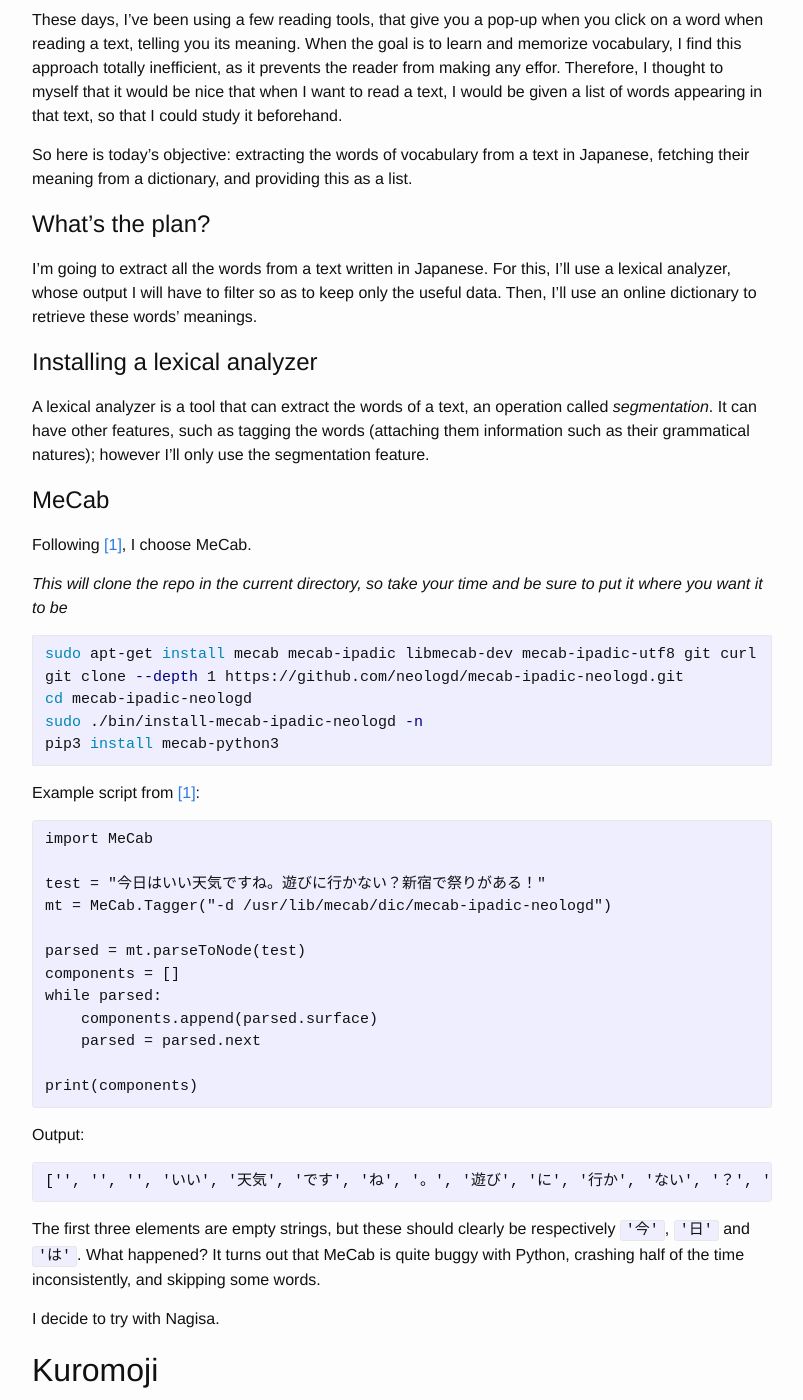
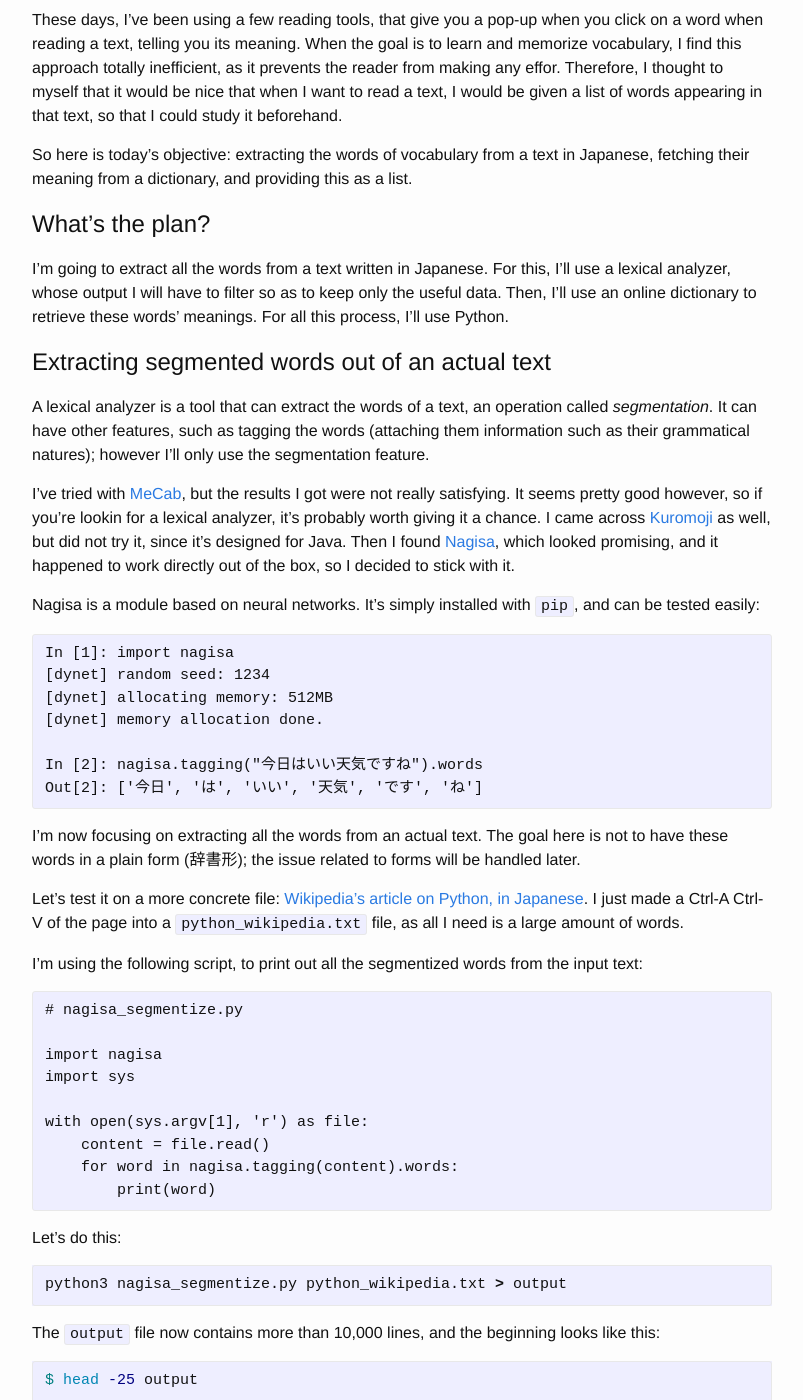
Before and after one commit to Afoucaul/Afoucaul.github.io, a Jekyll site: the page built from _posts/2018-06-17-extracting-vocabulary-from-a-japanese-text.markdown, in a window 1280 px wide and 1400 px high, scrolled down 345 px. Shown: the whole window, without its empty margins (238-1041 px from the left). Built offline with Jekyll 4.4.1, drawn with Linux system fonts in a browser that asks for light colours; some of the changed text lies outside the part shown.

Commit message:
Improved section about lexical analysis; added references

````diff
--- a/_posts/2018-06-17-extracting-vocabulary-from-a-japanese-text.markdown
+++ b/_posts/2018-06-17-extracting-vocabulary-from-a-japanese-text.markdown
@@ -20,63 +20,22 @@
 I'm going to extract all the words from a text written in Japanese.
 For this, I'll use a lexical analyzer, whose output I will have to filter so as to keep only the useful data.
 Then, I'll use an online dictionary to retrieve these words' meanings.
+For all this process, I'll use Python.
 
 
-# Installing a lexical analyzer
+# Extracting segmented words out of an actual text
 
 A lexical analyzer is a tool that can extract the words of a text, an operation called *segmentation*.
 It can have other features, such as tagging the words (attaching them information such as their grammatical natures); however I'll only use the segmentation feature.
 
-# MeCab
+I've tried with [MeCab](mecab), but the results I got were not really satisfying. It seems pretty good however, so if you're lookin for a lexical analyzer, it's probably worth giving it a chance.
+I came across [Kuromoji](kuromoji) as well, but did not try it, since it's designed for Java.
+Then I found [Nagisa](nagisa), which looked promising, and it happened to work directly out of the box, so I decided to stick with it.
 
-Following [[1]](#robfahey1), I choose MeCab.
-
-*This will clone the repo in the current directory, so take your time and be sure to put it where you want it to be*
-
-```bash
-sudo apt-get install mecab mecab-ipadic libmecab-dev mecab-ipadic-utf8 git curl
-git clone --depth 1 https://github.com/neologd/mecab-ipadic-neologd.git
-cd mecab-ipadic-neologd
-sudo ./bin/install-mecab-ipadic-neologd -n
-pip3 install mecab-python3
-```
-
-Example script from [[1]](#robfahey):
-
-```python3
-import MeCab
-
-test = "今日はいい天気ですね。遊びに行かない？新宿で祭りがある！"
-mt = MeCab.Tagger("-d /usr/lib/mecab/dic/mecab-ipadic-neologd")
-
-parsed = mt.parseToNode(test)
-components = []
-while parsed:
-    components.append(parsed.surface)
-    parsed = parsed.next
-
-print(components)
-```
-
-Output:
-
-```python3
-['', '', '', 'いい', '天気', 'です', 'ね', '。', '遊び', 'に', '行か', 'ない', '？', '新宿', 'で', '祭り', 'が', 'ある', '！', '']
-```
-
-The first three elements are empty strings, but these should clearly be respectively `'今'`, `'日'` and `'は'`.
-What happened?
-It turns out that MeCab is quite buggy with Python, crashing half of the time inconsistently, and skipping some words.
-
-I decide to try with Nagisa.
-
-
-## Kuromoji
-
-Nagisa is a Python module, based on neural networks.
+Nagisa is a module based on neural networks.
 It's simply installed with `pip`, and can be tested easily:
 
-```python3
+```ipython
 In [1]: import nagisa
 [dynet] random seed: 1234
 [dynet] allocating memory: 512MB
@@ -86,17 +45,10 @@
 Out[2]: ['今日', 'は', 'いい', '天気', 'です', 'ね']
 ```
 
-It looks way better.
-Maybe I'll have some surprises later on, but I'm pretty sure it's gonna be enough.
-
-# Extracting segmented words out of an actual text
-
-From now on, I'm sticking with Nagisa.
-
 I'm now focusing on extracting all the words from an actual text.
 The goal here is not to have these words in a plain form (辞書形); the issue related to forms will be handled later.
 
-Let's test it on a more concrete file: [Wikipedia's article on Python, in Japanese](https://ja.wikipedia.org/wiki/Python).
+Let's test it on a more concrete file: [Wikipedia's article on Python, in Japanese](wikipedia-python-japanese).
 I just made a Ctrl-A Ctrl-V of the page into a `python_wikipedia.txt` file, as all I need is a large amount of words.
 
 I'm using the following script, to print out all the segmentized words from the input text:
@@ -274,10 +226,10 @@
 I'm actually going to solve it in a very simple way, using Python's magic.
 Regular expressions have a lot of metacharacter, but there's one that is less known that the rest: `\p`.
 It allows to refer to a group of Unicode characters, called a Unicode category.
-The categories that I am aiming for are `Hiragana`, `Katakana`, and `Han` (for kanjis, or hanzis in Mandarin Chinese) [[3]](#localizingjapan).
+The categories that I am aiming for are `Hiragana`, `Katakana`, and `Han` (for kanjis, or hanzis in Mandarin Chinese), which are detailed in [this post on Localizing Japan](localizing-japan).
 
 Unfortunately, Python's built-in module `re` does not support these categories.
-But there exists a less known regular expression module for Python, called `regex` [[4]](#pythonregex).
+But there exists a less known regular expression module for Python, called [`regex`][python-regex]G
 This module handles a ridiculously broad range of ERE features, and provides `re`'s functions as well.
 
 So using `regex` and the character categories, I'm just gonna filter out words that don't contain hiraganas, nor katakanas, nor kanjis.
@@ -447,8 +399,9 @@
 
 # References
 
-- <a name="robfahey1"></a>[Japanese Text Analysis in Python](http://www.robfahey.co.uk/blog/japanese-text-analysis-in-python/)
-- <a name="philipperemy1"></a>[Japanese Word2Vec](https://github.com/philipperemy/japanese-words-to-vectors)
-- <a name="localizingjapan"></a>[Localizing Japan](http://www.localizingjapan.com/blog/2012/01/20/regular-expressions-for-japanese-text/)
-- <a name="pythonregex"></a>[PyPI page on `regex` module](https://pypi.org/project/regex/)
-- <a name="jisho"></a>[Jisho](https://jisho.org/)
+[localizing-japan]: http://www.localizingjapan.com/blog/2012/01/20/regular-expressions-for-japanese-text/
+[python-regex]: https://pypi.org/project/regex/
+[mecab]: https://taku910.github.io/mecab/
+[kuromoji]: http://www.atilika.org/
+[nagisa]: https://github.com/taishi-i/nagisa
+[wikipedia-python-japanese]: https://ja.wikipedia.org/wiki/Python
````
